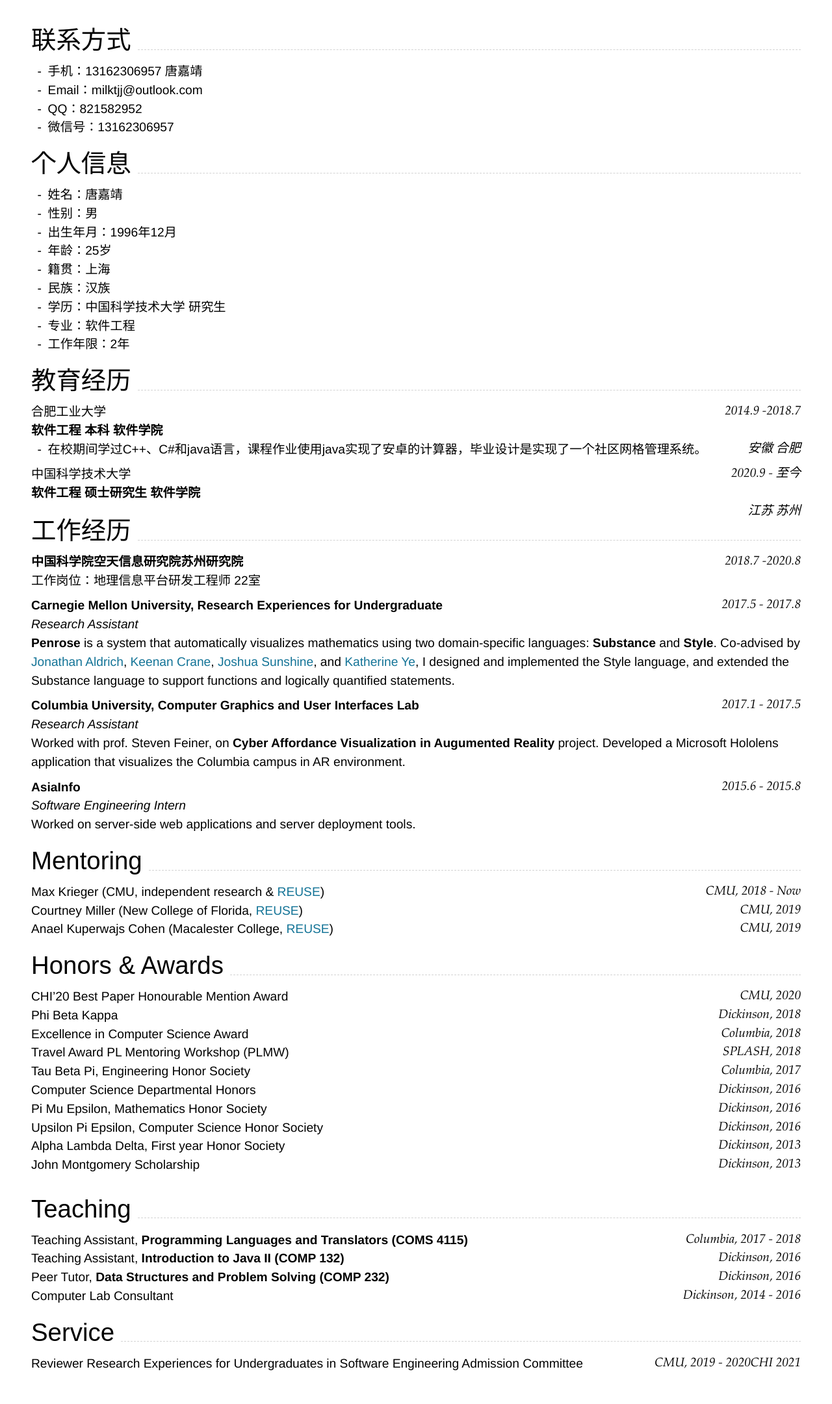
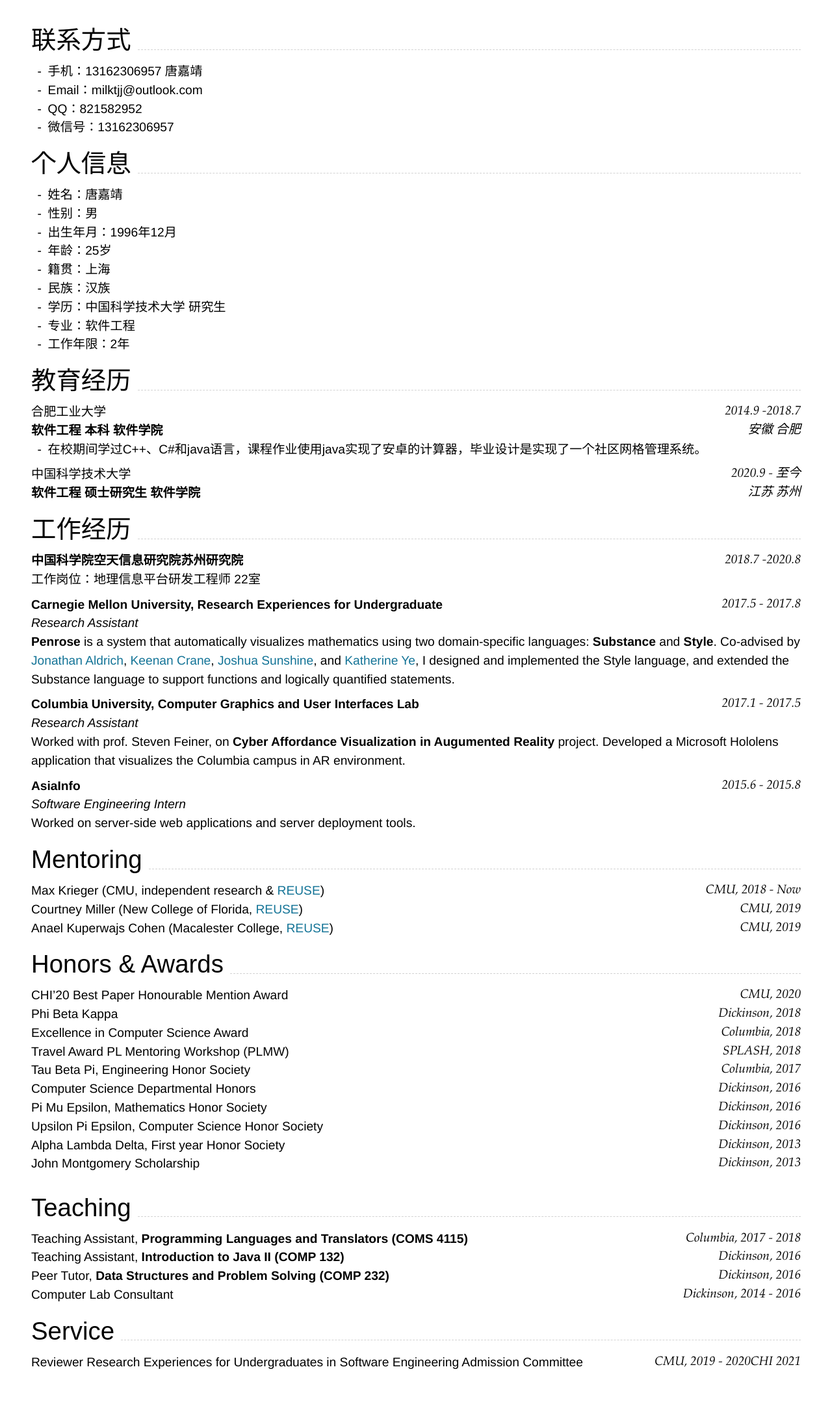
Before and after one commit to milktjj-USTC/mk, a Jekyll site: the page built from index.md, in a window 1280 px wide. Shown: the whole page at 65% size. Built offline with Jekyll 4.4.1, drawn with Linux system fonts in a browser that asks for light colours; nearby versions of some CDN libraries.

````diff
--- a/index.md
+++ b/index.md
@@ -34,21 +34,16 @@ homepage:
 
 ### 合肥工业大学 `2014.9 -2018.7`
 
-**软件工程 本科 软件学院**
+**软件工程 本科 软件学院** `安徽 合肥`
 
-```
-安徽 合肥
-```
+
 
 - 在校期间学过C++、C#和java语言，课程作业使用java实现了安卓的计算器，毕业设计是实现了一个社区网格管理系统。
 
 ### 中国科学技术大学 `2020.9 - 至今 `
 
-**软件工程 硕士研究生 软件学院**
+**软件工程 硕士研究生 软件学院** `江苏 苏州`
 
-```
-江苏 苏州
-```
 
 ## 工作经历
 
````
